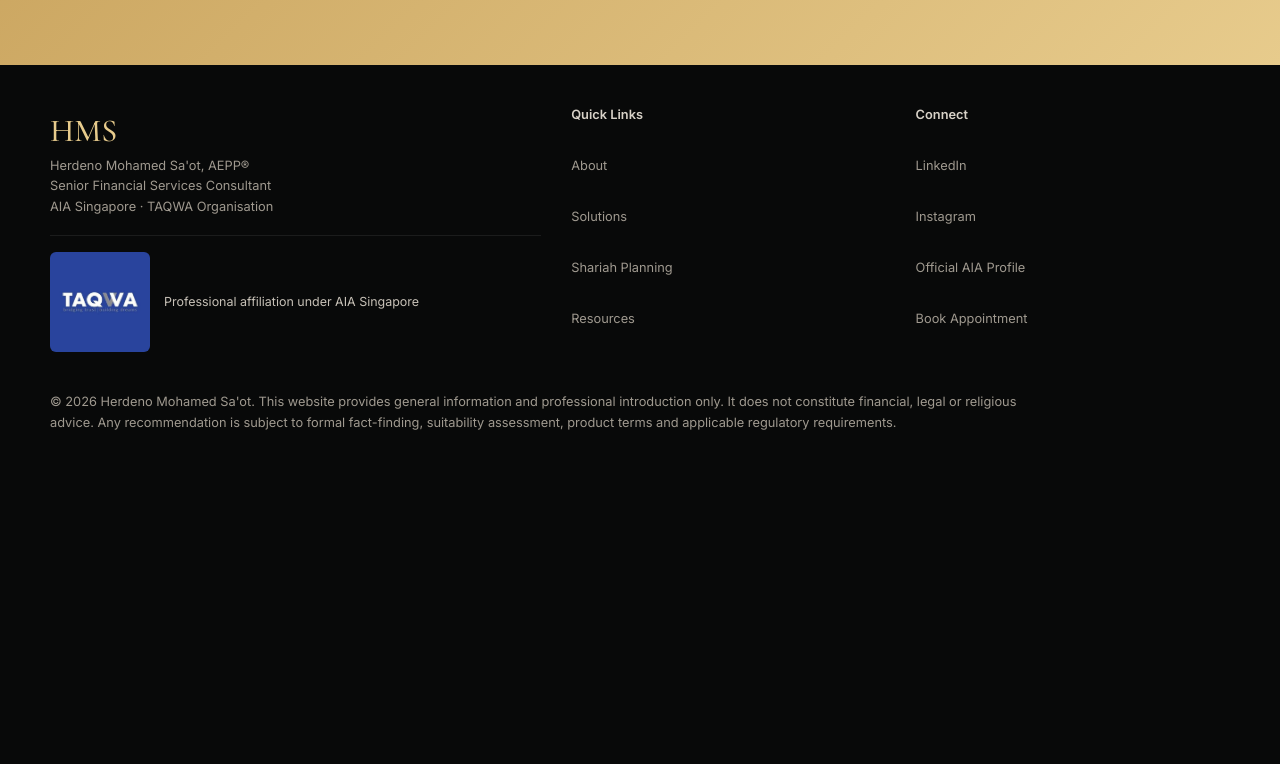
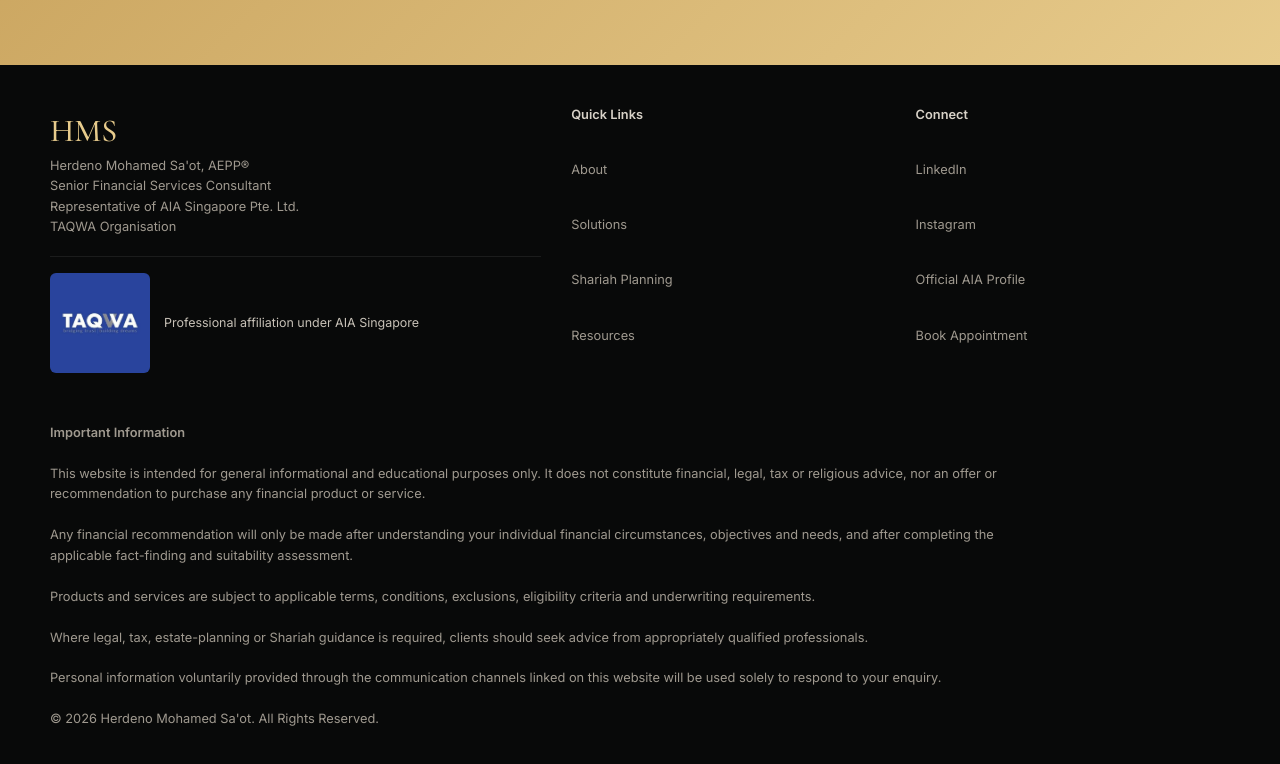
Before and after one commit to herdenoeddy/herdeno-saot, a website: page public/index.html in a window 1280 px wide. Shown: the part 5136-5900 px from the top of the page. Before the commit the page ends 5609 px from the top, so only its background shows below. Drawn offline with nearby package versions, Linux system fonts and the light colour scheme.

Commit message:
Version 4.2 Compliance Edition

```diff
--- a/public/index.html
+++ b/public/index.html
@@ -365,10 +365,42 @@
 
 <footer>
   <div class="wrap footer-grid">
-    <div><div class="footer-brand">HMS</div><div>Herdeno Mohamed Sa'ot, AEPP®<br>Senior Financial Services Consultant<br>AIA Singapore · TAQWA Organisation</div><div class="footer-logo"><img src="assets/taqwa-official.jpg" alt="TAQWA Organisation logo" loading="lazy"><span>Professional affiliation under AIA Singapore</span></div></div>
+    <div><div class="footer-brand">HMS</div><div>Herdeno Mohamed Sa'ot, AEPP®<br>Senior Financial Services Consultant<br>Representative of AIA Singapore Pte. Ltd.
+<br>TAQWA Organisation</div><div class="footer-logo"><img src="assets/taqwa-official.jpg" alt="TAQWA Organisation logo" loading="lazy"><span>Professional affiliation under AIA Singapore</span></div></div>
     <div class="footer-links"><strong style="color:#d8d2c8">Quick Links</strong><a href="#about">About</a><a href="#solutions">Solutions</a><a href="#shariah">Shariah Planning</a><a href="#resources">Resources</a></div>
     <div class="footer-links"><strong style="color:#d8d2c8">Connect</strong><a href="https://www.linkedin.com/in/herdenomohamedsaot" target="_blank" rel="noopener noreferrer">LinkedIn</a><a href="https://www.instagram.com/herdenosaot" target="_blank" rel="noopener noreferrer">Instagram</a><a href="https://www.aia.com.sg/en/agent-profile?cd=011&q=xc30d04090302117e29607ed154ac70d23d019b63ec3a96b60f232a8dc81b3a5741b8c825720ed40b42b6a0e4ec24c268ffc0a1e5b9a20fffd3644dbbaa7e4c0620ece37eecaa455ebee41400c139" target="_blank" rel="noopener noreferrer">Official AIA Profile</a><a href="https://wa.me/6580122610?text=Assalamualaikum%20Herdeno.%0A%0AI%27d%20like%20to%20arrange%20an%20appointment%20regarding%20my%20financial%20planning." target="_blank" rel="noopener noreferrer">Book Appointment</a></div>
-    <div class="disclosure">© 2026 Herdeno Mohamed Sa'ot. This website provides general information and professional introduction only. It does not constitute financial, legal or religious advice. Any recommendation is subject to formal fact-finding, suitability assessment, product terms and applicable regulatory requirements.</div>
+    <div class="disclosure"><div class="disclosure">
+<strong>Important Information</strong><br><br>
+
+This website is intended for general informational and educational purposes only.
+It does not constitute financial, legal, tax or religious advice, nor an offer
+or recommendation to purchase any financial product or service.
+
+<br><br>
+
+Any financial recommendation will only be made after understanding your
+individual financial circumstances, objectives and needs, and after completing
+the applicable fact-finding and suitability assessment.
+
+<br><br>
+
+Products and services are subject to applicable terms, conditions, exclusions,
+eligibility criteria and underwriting requirements.
+
+<br><br>
+
+Where legal, tax, estate-planning or Shariah guidance is required, clients
+should seek advice from appropriately qualified professionals.
+
+<br><br>
+
+Personal information voluntarily provided through the communication channels
+linked on this website will be used solely to respond to your enquiry.
+
+<br><br>
+
+© 2026 Herdeno Mohamed Sa'ot. All Rights Reserved.
+</div></div>
   </div>
 </footer>
 </body>
```
